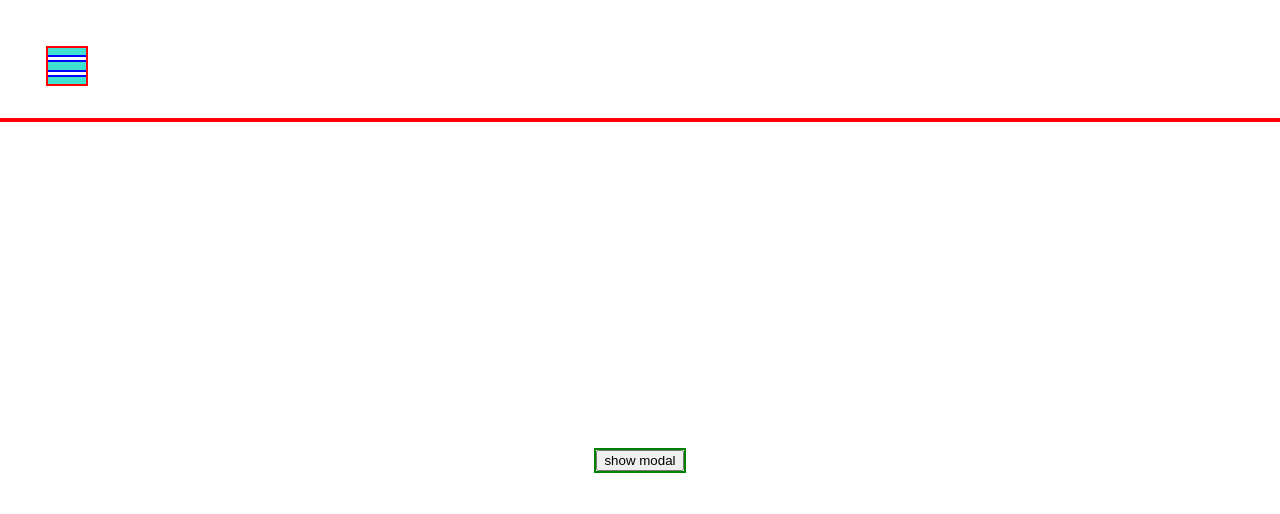
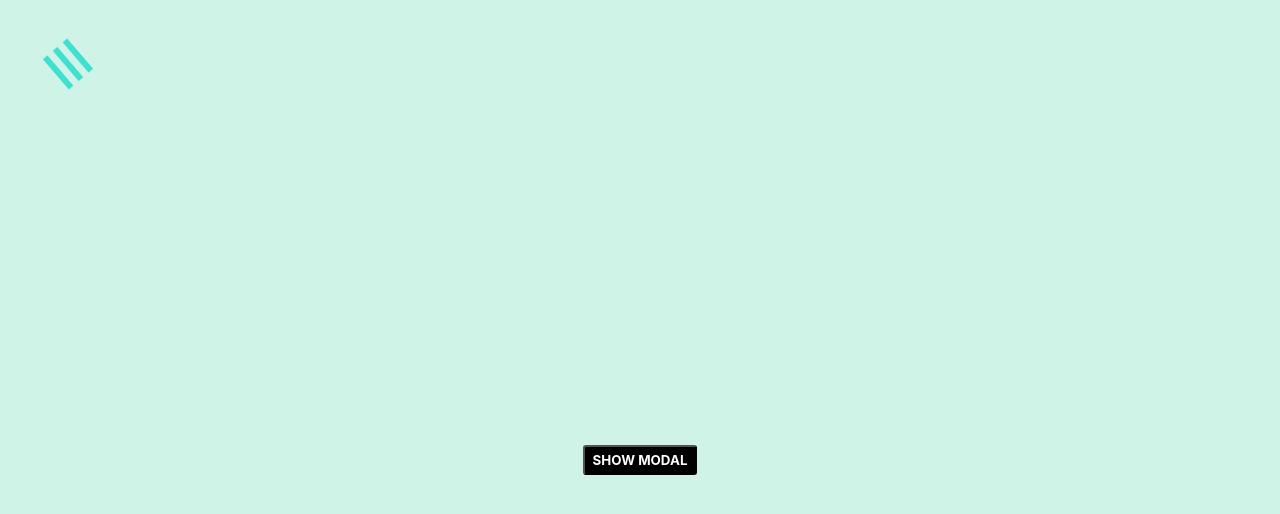
Before and after one commit to T-J-DANIEL/sidebar-modal-with-context, a React (Create React App) app: page / in a window 1280 px wide. Shown: the top 514 px of the page. Built offline with nearby package versions, Linux system fonts and the light colour scheme.

Commit message:
majority of css completed

```diff
--- a/package.json
+++ b/package.json
@@ -3,6 +3,10 @@
   "version": "0.1.0",
   "private": true,
   "dependencies": {
+    "@fortawesome/fontawesome-svg-core": "^1.2.36",
+    "@fortawesome/free-brands-svg-icons": "^5.15.4",
+    "@fortawesome/free-solid-svg-icons": "^5.15.4",
+    "@fortawesome/react-fontawesome": "^0.1.16",
     "@testing-library/jest-dom": "^5.15.1",
     "@testing-library/react": "^11.2.7",
     "@testing-library/user-event": "^12.8.3",
--- a/src/App.js
+++ b/src/App.js
@@ -21,7 +21,7 @@ function App() {
             setShowSideMenu(true)
           }}
         >
-          {/* menu bars */}
+          {/* menu button bars */}
           <div></div>
           <div></div>
           <div></div>
--- a/src/Modal.js
+++ b/src/Modal.js
@@ -1,15 +1,17 @@
+import { FontAwesomeIcon } from "@fortawesome/react-fontawesome"
+import { faTimes } from "@fortawesome/free-solid-svg-icons"
 const Modal = ({ setShowModal }) => {
   return (
     <>
       <div className="modal">
         <div className="inner-modal">
           <button
-            className="close-modal-button"
+            className="close-button"
             onClick={() => {
               setShowModal(false)
             }}
           >
-            X
+            <FontAwesomeIcon icon={faTimes} />
           </button>
         </div>
       </div>
--- a/src/SideMenu.js
+++ b/src/SideMenu.js
@@ -1,9 +1,25 @@
+import { FontAwesomeIcon } from "@fortawesome/react-fontawesome"
+import {
+  faTwitter,
+  faFacebook,
+  faGithub,
+  faInstagram,
+  faYoutube,
+} from "@fortawesome/free-brands-svg-icons"
+import { faTimes } from "@fortawesome/free-solid-svg-icons"
 const SideMenu = ({ reference, setShowSideMenu }) => {
   return (
     <div className="side-menu" ref={reference}>
       <div className="sidemenu-header">
         <h2>Tims Website</h2>
-        <button onClick={() => {setShowSideMenu(false)}}>X</button>
+        <button
+          className="close-button"
+          onClick={() => {
+            setShowSideMenu(false)
+          }}
+        >
+          <FontAwesomeIcon icon={faTimes} />
+        </button>
       </div>
       <div>
         <ul>
@@ -14,7 +30,13 @@ const SideMenu = ({ reference, setShowSideMenu }) => {
           <li>Lorem, ipsum.</li>
         </ul>
       </div>
-      <div className="sidemenu-footer"></div>
+      <div className="sidemenu-footer">
+        <FontAwesomeIcon icon={faTwitter} />
+        <FontAwesomeIcon icon={faGithub} />
+        <FontAwesomeIcon icon={faInstagram} />
+        <FontAwesomeIcon icon={faYoutube} />
+        <FontAwesomeIcon icon={faFacebook} />
+      </div>
     </div>
   )
 }
--- a/src/index.css
+++ b/src/index.css
@@ -1,57 +1,78 @@
-
-html{box-sizing:border-box;}
-*,*::before,*::after{box-sizing:inherit;}
+html {
+  box-sizing: border-box;
+}
+*,
+*::before,
+*::after {
+  box-sizing: inherit;
+}
 body {
   margin: 0;
   padding: 0;
-  font-family: -apple-system, BlinkMacSystemFont, 'Segoe UI', 'Roboto', 'Oxygen',
-    'Ubuntu', 'Cantarell', 'Fira Sans', 'Droid Sans', 'Helvetica Neue',
+  font-family: -apple-system, BlinkMacSystemFont, "Segoe UI", "Roboto", "Oxygen",
+    "Ubuntu", "Cantarell", "Fira Sans", "Droid Sans", "Helvetica Neue",
     sans-serif;
   -webkit-font-smoothing: antialiased;
   -moz-osx-font-smoothing: grayscale;
+  background-color: rgb(207, 243, 231);
 }
-.App{
+.App {
   width: 100vw;
   height: 100vh;
   display: grid;
   grid-template: 15% 85%/15% 85%;
-  grid-template-areas: "header header"
-                       "main main";
+  grid-template-areas:
+    "header header"
+    "main main";
 }
-.App *{
-  outline:2px solid red;
+.App-header {
+  grid-area: header;
 }
-.App-header{
-  grid-area: header;
-  outline:2px solid red;
-}
-.App-main-area{
+.App-main-area {
   grid-area: main;
   width: 100%;
   height: 100%;
   display: grid;
   place-items: center;
-  outline:2px solid red;
+
 }
-.menu-button{
-  width: 3%;
-  height: 30%;
-  margin:3em;
+.menu-button {
+  width: 2.5em;
+  height:2em;
+  margin: 3em;
   display: flex;
   flex-direction: column;
   justify-content: space-between;
+  cursor: pointer;
+  animation-name: rotation;
+  animation-duration: 4s;
+  animation-iteration-count: infinite;
 }
-.menu-button *{
+@keyframes rotation {
+  0% {
+    transform: rotate(0deg);
+  }
+  100% {
+     transform: rotate(360deg);
+  }
+}
+.menu-button * {
   width: 100%;
   height: 20%;
   background-color: turquoise;
-  outline:2px solid blue;
+
 }
-.modal-button{
-  outline: 2px solid green;
+.modal-button {
+  font-family: inherit;
+  background: black;
+  color:#fff;
+  font-weight: bold;
+  border-radius: 3px;
+  padding: .4em .6em;
+  text-transform: uppercase;
+  cursor: pointer;
 }
-.modal{
-  outline:2px solid red;
+.modal {
   left: 0;
   top: 0;
   position: absolute;
@@ -63,19 +84,23 @@ body {
   display: grid;
   place-items: center;
 }
-.inner-modal{
+.inner-modal {
   background: white;
-  width: 50%;
-  height: 40%;
- display: grid;
+  width: 90vw;
+  height: 30vh;
+  max-width: 620px;
+  display: grid;
   justify-items: end;
   align-items: start;
 }
-.close-modal-button{
-  margin: 2em;
+.close-button{
+  background: unset;
+  border: none;
+  color: rgb(214, 0, 0);
+  font-size: 1.4rem;
+  margin: 1em;
 }
-
-.side-menu{
+.side-menu {
   left: -110%;
   top: 0;
   position: absolute;
@@ -84,12 +109,28 @@ body {
   height: 100vh;
   margin: 0;
   background: white;
-  outline:5px solid yellow;
   transition: all 0.7s ease;
+  display: flex;
+  flex-direction: column;
+  justify-content: flex-start;
 }
 
-@media(min-width:900px){
-  .side-menu{
+@media (min-width: 900px) {
+  .side-menu {
     width: 30vw;
   }
 }
+.sidemenu-header{
+  display:flex;
+  justify-content: space-around;
+}
+
+.sidemenu-footer{
+  font-size: 1.5rem;
+  text-align: center;
+  margin-top: auto;
+  padding:1em;
+}
+.sidemenu-footer *{
+  margin:0 .5em;
+}
```
Also changed, not shown: 1 other file (tests, documents, lock files or other folders).
